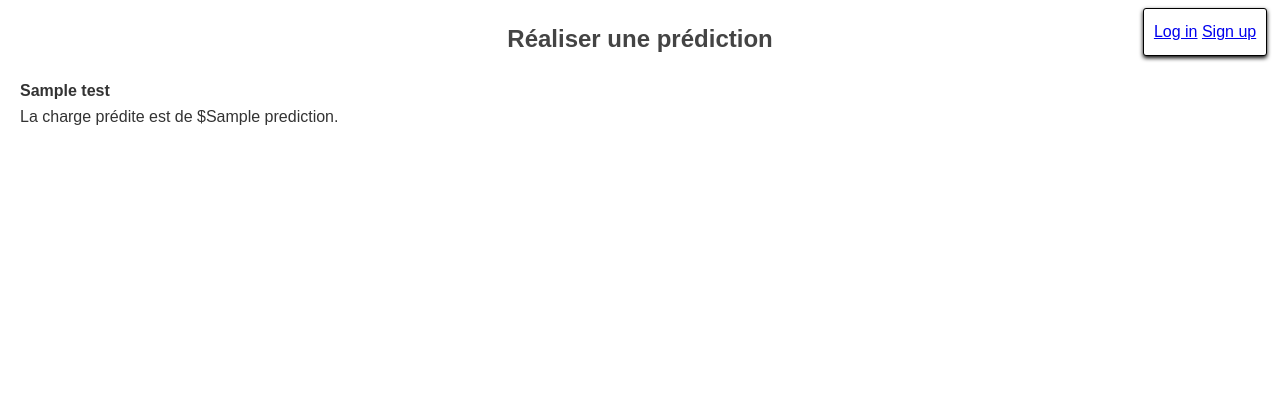
After one commit to gvannesson/django_assuraimant, a Django app: template assuraimant/users/templates/users/prediction.html in a window 1280 px wide. The commit adds this page. Shown: the top 420 px of the page. Run offline with Django 5.2, Linux system fonts and the light colour scheme; the template is opened without the code that fills it: most values are stand-ins (such as "Sample title", 1, 10 or a date in 2020).

Commit message:
prediction v0.1

```diff
--- a/assuraimant/assuraimant/models.py
+++ b/assuraimant/assuraimant/models.py
@@ -30,8 +30,8 @@ class User(AbstractUser):
     age=models.PositiveIntegerField(verbose_name='age',  validators=[MinValueValidator(18), MaxValueValidator(124)], default=0)
     height=models.PositiveIntegerField(verbose_name='taille', validators=[MinValueValidator(50), MaxValueValidator(250)], default=50)
     region=models.CharField(verbose_name='région',choices=[(1,'northeast'),(2,'northwest'),(3,'southeast'),(4,'southwest')],max_length=100, default=1)
-    smoker=models.BooleanField(verbose_name='fumeur', default=0)
-    sex=models.BooleanField(verbose_name='sexe', default=1)
+    smoker=models.CharField(choices=[("no", "Non"), ("yes", "Oui")], verbose_name='sexe', default="no", max_length=10)
+    sex=models.CharField(choices=[("female", "Femme"), ("male", "Homme")], verbose_name='sexe', default="male", max_length=10)
     children=models.PositiveIntegerField(verbose_name="nombre d'enfants", validators=[MinValueValidator(0), MaxValueValidator(20)], default=0)
     last_charge_prediction=models.FloatField(verbose_name="dernière prédiction", default=0)
     is_client=models.BooleanField(verbose_name='client', default=0)
--- a/assuraimant/static/css/style.css
+++ b/assuraimant/static/css/style.css
@@ -67,5 +67,4 @@
         position: fixed;
         bottom: 1%;
         left: 50%;
-
     }
--- a/assuraimant/users/templates/users/home.html
+++ b/assuraimant/users/templates/users/home.html
@@ -3,5 +3,6 @@
 {% block title%}Home Test{%endblock%}
 
 {% block content%}
-    <p>Assur'Aimant, votre assureur préféré !
+    <p>Assur'Aimant, votre assureur préféré !</p>
+    <p><a href="/prediction/">Faire une prédiction</a></p>
 {%endblock%}
--- /dev/null
+++ b/assuraimant/users/templates/users/prediction.html
@@ -0,0 +1,9 @@
+{% extends 'base.html' %}
+
+{% block title%}Prédiction{%endblock%}
+
+{% block content%}
+    <h2>Réaliser une prédiction</h2>
+        <p><strong>{{ test }}</strong></p>
+        <p>La charge prédite est de ${{ prediction }}.
+{%endblock%}
--- a/assuraimant/users/urls.py
+++ b/assuraimant/users/urls.py
@@ -1,6 +1,6 @@
 from django.contrib.auth.views import LoginView, LogoutView
 from django.urls import path, include
-from .views import HomeView, CreateUserViews
+from .views import HomeView, CreateUserViews, PredictionView
 from . import views
 
 
@@ -8,5 +8,6 @@ urlpatterns = [
     path('', HomeView.as_view(), name='home_view'),
     path('login/', LoginView.as_view(template_name='users/login.html'), name='login'),
     path('signup/', CreateUserViews.as_view(), name='signup'),
-    path ("logout/", LogoutView.as_view(), name="logout")
+    path ("logout/", LogoutView.as_view(), name="logout"),
+    path ("prediction/", PredictionView.as_view(), name="prediction")
 ]
--- a/requirements.txt
+++ b/requirements.txt
@@ -1,2 +1,4 @@
 Django==5.1.5
 python-dotenv==1.0.1
+scikit-learn==1.6.1
+pandas==2.2.3
```
Also changed, not shown: assuraimant/users/views.py (+19 -1 lines), 1 other file.
